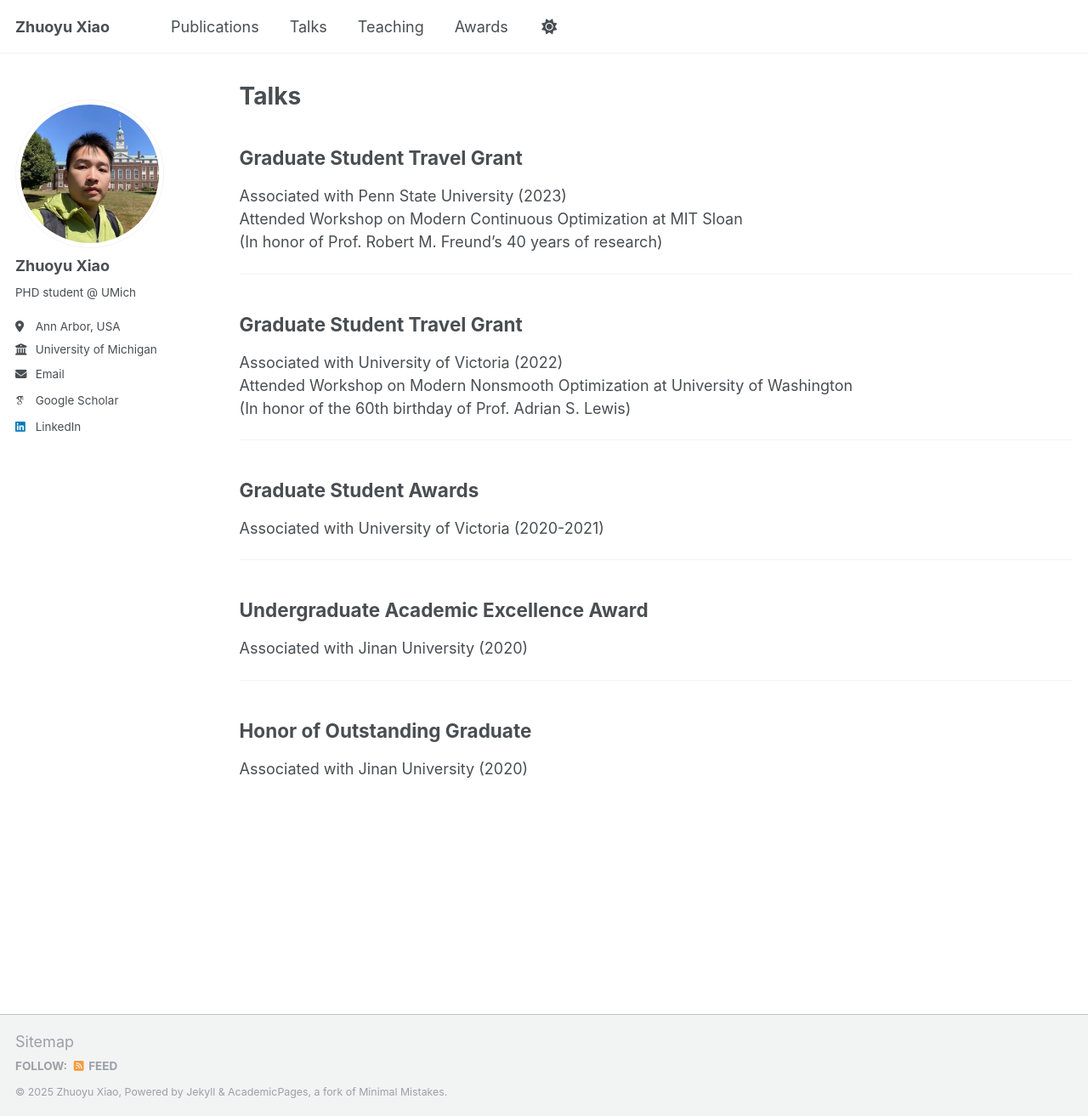
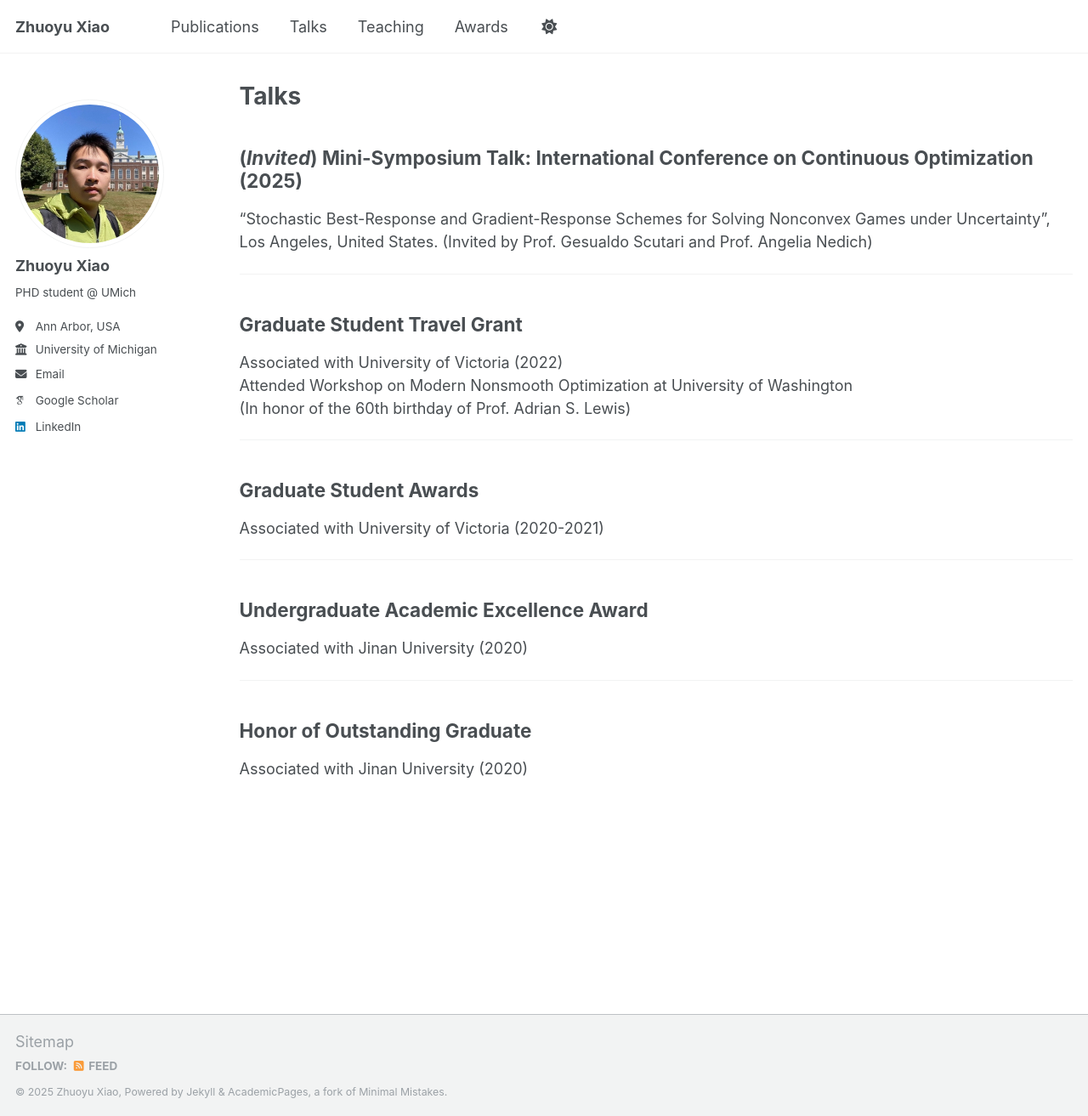
Before and after one commit to zyxiao97/zyxiao97.github.io, a Jekyll site: the page built from _pages/talks.md, in a window 1280 px wide and 1313 px high. Shown: the whole window at 85% size. Built offline with Jekyll 4.4.1, drawn with Linux system fonts in a browser that asks for light colours; some web fonts are replaced.

Commit message:
Update talks.md

```diff
--- a/_pages/talks.md
+++ b/_pages/talks.md
@@ -5,10 +5,9 @@ permalink: /talks/
 author_profile: true
 ---
 
-## Graduate Student Travel Grant
-Associated with Penn State University (2023)
-Attended Workshop on Modern Continuous Optimization at MIT Sloan
-(In honor of Prof. Robert M. Freund's 40 years of research)
+## (*Invited*) Mini-Symposium Talk: International Conference on Continuous Optimization (2025)
+"Stochastic Best-Response and Gradient-Response Schemes for Solving Nonconvex Games under Uncertainty", Los Angeles, United States.
+(Invited by Prof. Gesualdo Scutari and Prof. Angelia Nedich)
 
 ---
 
```
